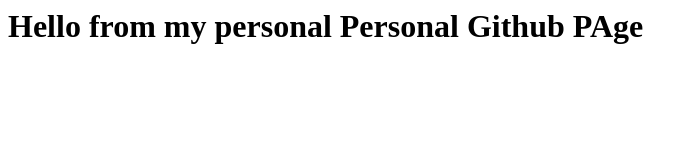
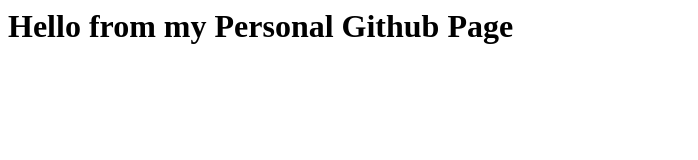
Before and after one commit to Edbless/Edbless.github.io, a plain HTML site: page index.html in a window 1280 px wide. Shown: the whole page, without its empty margins (0-698 px from the left). Drawn offline with Linux system fonts and the light colour scheme.

Commit message:
Update index.html

```diff
--- a/index.html
+++ b/index.html
@@ -1 +1 @@
-<h1> Hello from my personal Personal Github PAge</h1>
+<h1> Hello from my Personal Github Page</h1>
```
